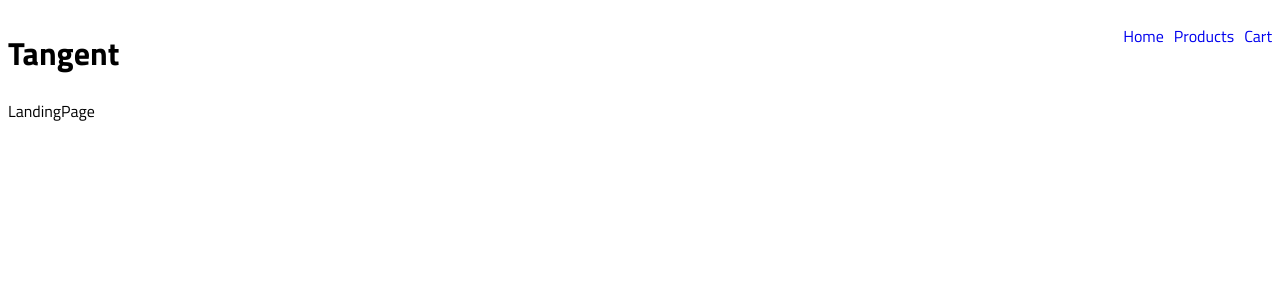
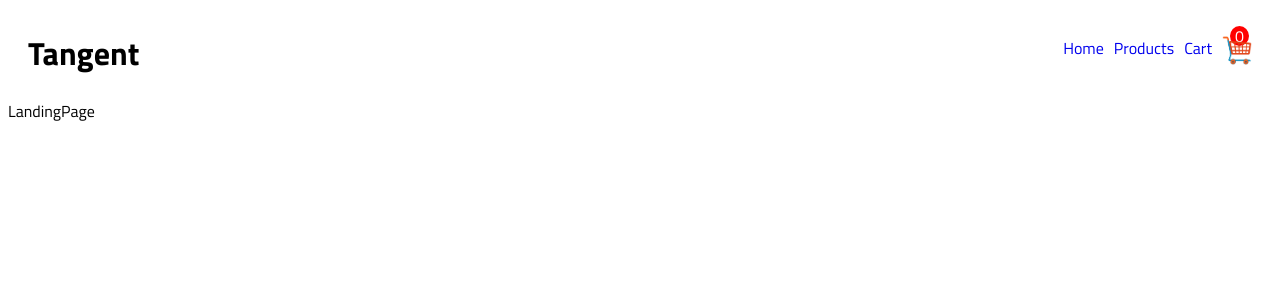
Before and after one commit to mostafa-1224/shopping-cart, a React (Vite) app: page / in a window 1280 px wide. Shown: the top 300 px of the page. Built offline with nearby package versions, Linux system fonts and the light colour scheme.

Commit message:
adding cart icon to the app header

```diff
--- a/src/components/shared/layout/Layout.jsx
+++ b/src/components/shared/layout/Layout.jsx
@@ -1,4 +1,5 @@
 import { Link, Outlet } from "react-router-dom";
+import CartIcon from "../../../assets/cart-icon.png";
 import './layout.scss';
 
 export default function Layout() {
@@ -17,6 +18,10 @@ export default function Layout() {
             <li>
               <Link to="/cart">Cart</Link>
             </li>
+            <li className="cart-icon">
+              <img src={CartIcon} alt="" srcset="" width="30px" />
+              <span>0</span>
+            </li>
           </ul>
         </nav>
       </div>
--- a/src/components/shared/layout/layout.scss
+++ b/src/components/shared/layout/layout.scss
@@ -2,6 +2,8 @@
   .header {
     display: flex;
     justify-content: space-between;
+    padding-inline: 20px;
+    align-items: center;
     nav {
       >ul {
         list-style: none;
@@ -14,6 +16,24 @@
             text-decoration: none;
           }
         }
+        >li.cart-icon {
+          position: relative;
+          >span {
+            position: absolute;
+            background-color: red;
+            padding: 5px;
+            color: #FFF;
+            border-radius: 50%;
+            width: max-content;
+            height: 10px;
+            display: flex;
+            align-items: center;
+            justify-content: center;
+            top: -10px;
+            left: 8px;
+            z-index: -1;
+          }
+        }
       }
     }
   }
```
Also changed, not shown: src/assets/cart-icon.png (added).
